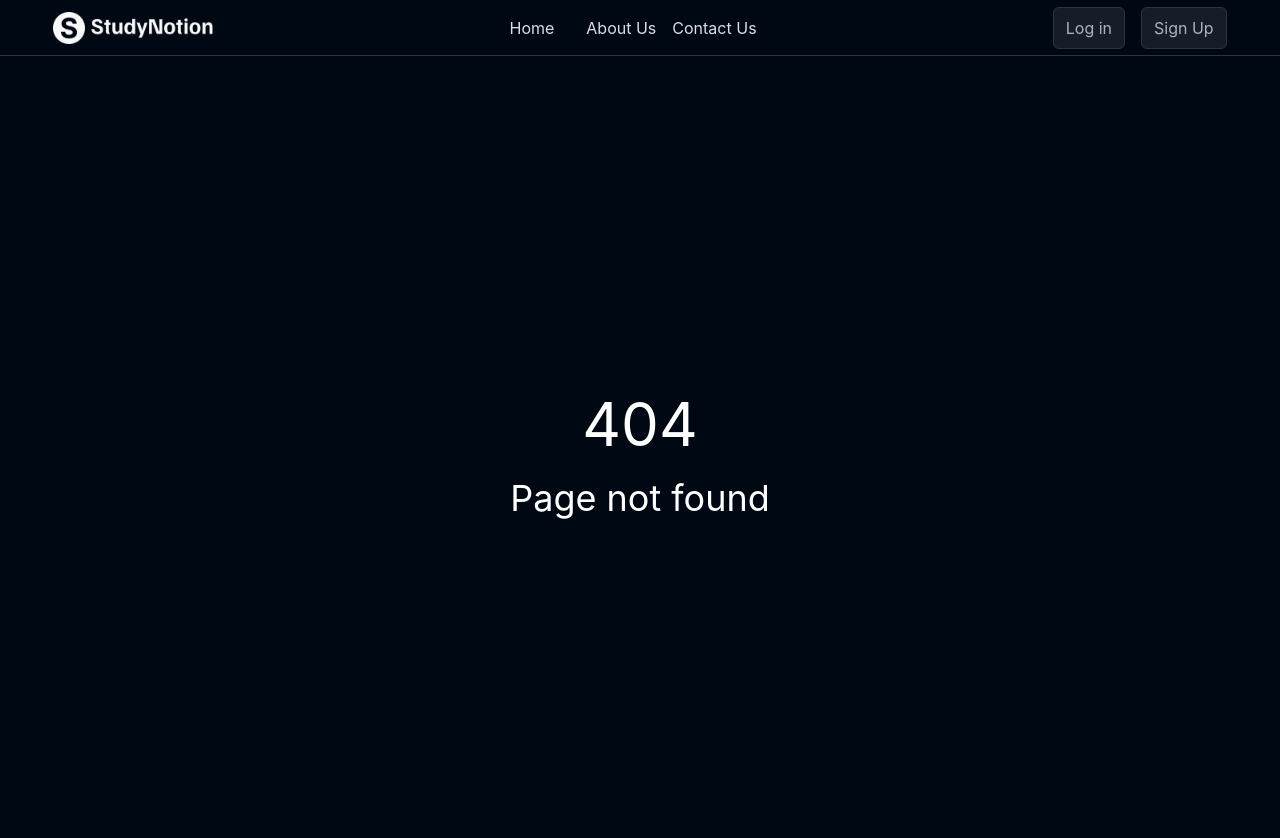
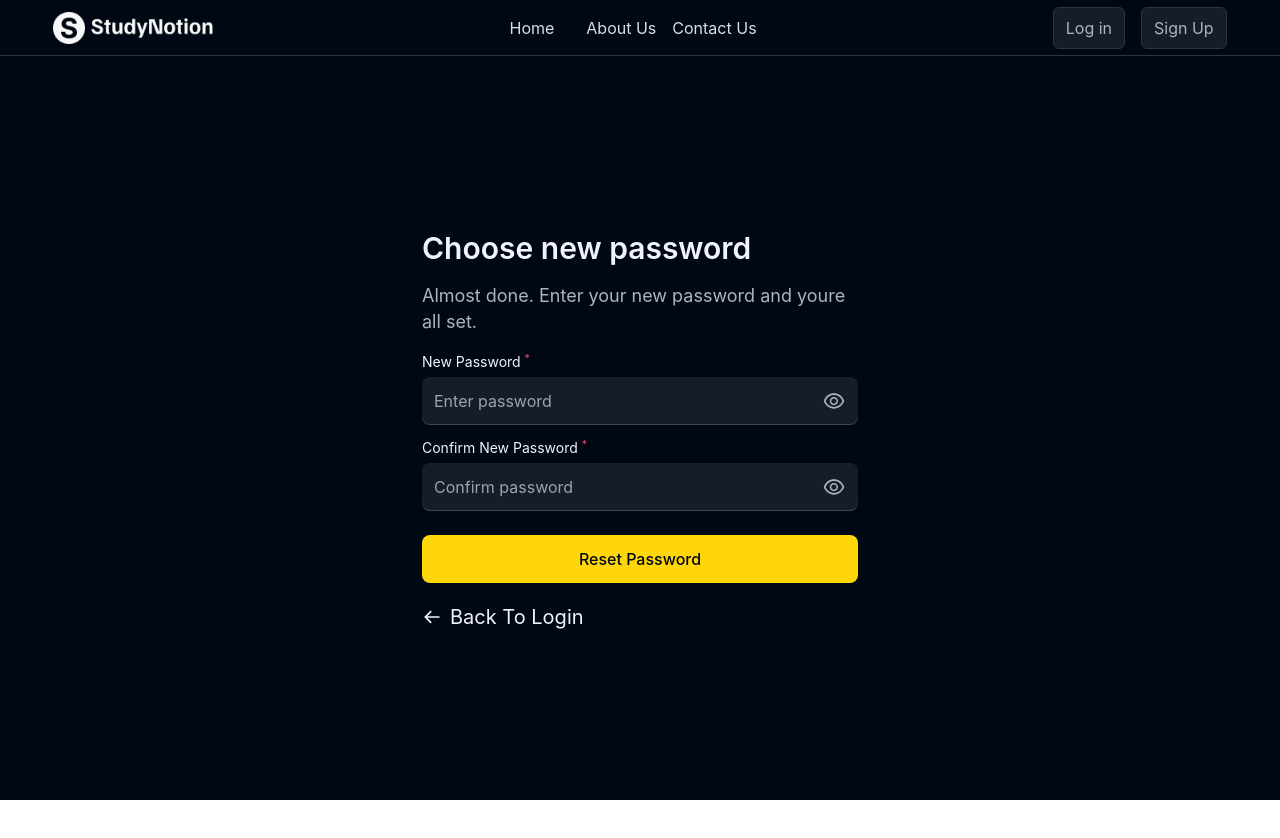
Before and after one commit to ramprogrammer3/studynotion-frontend, a React (Create React App) app: page /update-password/1 in a window 1280 px wide. Before the commit this address had no page. Shown: the top 838 px of the page. After the commit the page ends 800 px from the top, so only its background shows below. Built offline with nearby package versions, Linux system fonts and the light colour scheme.

Commit message:
'updatepassword'

```diff
--- a/src/App.js
+++ b/src/App.js
@@ -1,42 +1,79 @@
-import React from 'react'
-import Navbar from './components/common/Navbar'
-import { Route, Routes } from 'react-router-dom'
-import Home from './pages/Home'
-import About from './pages/About'
-import Contact from './pages/Contact'
-import Login from './pages/Login'
-import Signup from './pages/Signup'
-import Error from "./pages/Error"
-import OpenRoute from './components/core/auth/OpenRoute'
-import VerifyEmail from './pages/VerifyEmail'
-import ForgetPassword from './pages/ForgetPassword'
-
+import React from "react";
+import Navbar from "./components/common/Navbar";
+import { Route, Routes } from "react-router-dom";
+import Home from "./pages/Home";
+import About from "./pages/About";
+import Contact from "./pages/Contact";
+import Login from "./pages/Login";
+import Signup from "./pages/Signup";
+import Error from "./pages/Error";
+import OpenRoute from "./components/core/auth/OpenRoute";
+import VerifyEmail from "./pages/VerifyEmail";
+import ForgetPassword from "./pages/ForgetPassword";
+import UpdatePassword from "./pages/UpdatePassword";
 
 const App = () => {
-
-
   return (
-    <div className='w-screen min-h-screen bg-richblack-900 font-inter'>
+    <div className="w-screen min-h-screen bg-richblack-900 font-inter">
       <Navbar />
       <Routes>
+        <Route path="/" element={<Home />} />
 
-        <Route path='/' element={<Home />} />
+        <Route
+          path="/signup"
+          element={
+            <OpenRoute>
+              <Signup />{" "}
+            </OpenRoute>
+          }
+        />
 
-        <Route path='/signup' element={<OpenRoute ><Signup /> </OpenRoute>} />
+        <Route path="/about" element={<About />} />
 
-        <Route path='/about' element={<About />} />
+        <Route path="/contact" element={<Contact />} />
 
-        <Route path='/contact' element={<Contact />} />
+        <Route
+          path="/login"
+          element={
+            <OpenRoute>
+              {" "}
+              <Login />{" "}
+            </OpenRoute>
+          }
+        />
+        <Route
+          path="/verify-email"
+          element={
+            <OpenRoute>
+              {" "}
+              <VerifyEmail />{" "}
+            </OpenRoute>
+          }
+        />
+        <Route
+          path="/forget-password"
+          element={
+            <OpenRoute>
+              {" "}
+              <ForgetPassword />{" "}
+            </OpenRoute>
+          }
+        />
 
-        <Route path='/login' element={<OpenRoute> <Login /> </OpenRoute>} />
-        <Route path='/verify-email' element = {<OpenRoute> <VerifyEmail /> </OpenRoute>} />
-        <Route path='/forget-password' element = {<OpenRoute> <ForgetPassword /> </OpenRoute>} />
+        <Route
+          path="update-password/:id"
+          element={
+            <OpenRoute>
+              {" "}
+              <UpdatePassword />{" "}
+            </OpenRoute>
+          }
+        />
 
-        <Route path='/*' element={<Error />} />
-
+        <Route path="/*" element={<Error />} />
       </Routes>
     </div>
-  )
-}
+  );
+};
 
-export default App
+export default App;
--- a/src/pages/UpdatePassword.jsx
+++ b/src/pages/UpdatePassword.jsx
@@ -1,9 +1,129 @@
-import React from 'react'
+import React, { useState } from "react";
+import { useDispatch, useSelector } from "react-redux";
+import { Link, useLocation, useNavigate } from "react-router-dom";
+import { BiArrowBack } from "react-icons/bi";
+import { AiOutlineEye, AiOutlineEyeInvisible } from "react-icons/ai";
+import { resetPassword } from "../services/operations/authAPI";
 
 const UpdatePassword = () => {
+  const navigate = useNavigate();
+  const dispatch = useDispatch();
+  const location = useLocation();
+  const { loading } = useSelector((state) => state.auth);
+  const [showPassword, setShowPassword] = useState(false);
+  const [showConfirmPassword, setShowConfirmPassword] = useState(false);
+  const [formData, setFormData] = useState({
+    password: "",
+    confirmPassword: "",
+  });
+
+  const handleOnChange = (e) => {
+    setFormData((prevData) => ({
+      ...prevData,
+      [e.target.name]: e.target.value,
+    }));
+  };
+
+  const { password, confirmPassword } = formData;
+
+  const handleOnSubmit = (e) => {
+    e.preventDefault();
+    const token = location.pathname.split("/").at(-1);
+    dispatch(resetPassword(password, confirmPassword, token, navigate));
+  };
+
   return (
-    <div>UpdatePassword</div>
-  )
-}
+    <div className="grid min-h-[calc(100vh-3.5rem)] place-items-center">
+      {loading ? (
+        <div className="spinner"></div>
+      ) : (
+        <div className="max-w-[500px] p-4 lg:p-8">
+          <h2 className=" text-[20px] md:text-[1.875rem] font-semibold leading-[2.375rem] text-richblack-5">
+            Choose new password
+          </h2>
+          <p className="my-4 text-sm md:text-[1.125rem] leading-[1.625rem] text-richblack-100">
+            Almost done. Enter your new password and youre all set.
+          </p>
+          <form action="" onSubmit={handleOnSubmit}>
+            <label htmlFor="" className="relative">
+              <p className="mb-1 text-[0.875rem] leading-[1.375rem] text-richblack-5">
+                New Password <sup className="text-pink-200">*</sup>{" "}
+              </p>
+              <input
+                required
+                name="password"
+                value={formData.password}
+                onChange={handleOnChange}
+                placeholder="Enter password"
+                type={showPassword ? "text" : "password"}
+                className="w-full rounded-[0.5rem] bg-richblack-800 p-[6px] md:p-[12px]
+              text-richblack-5"
+                style={{
+                  boxShadow: "inset 0px -1px 0px rgba(255, 255, 255, 0.18)",
+                }}
+              />
 
-export default UpdatePassword
+              <span
+                onClick={() => setShowPassword(!showPassword)}
+                className="absolute right-3 top-[32px] md:top-[38px] z-[10] cursor-pointer"
+              >
+                {!showPassword ? (
+                  <AiOutlineEye fontSize={24} fill="#AFB2BF" />
+                ) : (
+                  <AiOutlineEyeInvisible fontSize={24} fill="#AFB2BF" />
+                )}
+              </span>
+            </label>
+
+            <label htmlFor="" className="relative mt-3 block">
+              <p className="mb-1 text-[0.875rem] leading-[1.375rem] text-richblack-5">
+                Confirm New Password <sup className="text-pink-200">*</sup>
+              </p>
+              <input
+                required
+                placeholder="Confirm password"
+                name="confirmPassword"
+                value={formData.confirmPassword}
+                onChange={handleOnChange}
+                type={showConfirmPassword ? "text" : "password"}
+                className="w-full rounded-[0.5rem] bg-richblack-800 p-[6px] md:p-[12px]
+               text-richblack-5"
+                style={{
+                  boxShadow: "inset 0px -1px 0px rgba(255, 255, 255, 0.18)",
+                }}
+              />
+              <span
+                onClick={() => setShowConfirmPassword(!showConfirmPassword)}
+                className="absolute right-3 top-[32px] md:top-[38px] z-[10] cursor-pointer"
+              >
+                {!showConfirmPassword ? (
+                  <AiOutlineEye fontSize={24} fill="#AFB2BF" />
+                ) : (
+                  <AiOutlineEyeInvisible fontSize={24} fill="#AFB2BF" />
+                )}
+              </span>
+            </label>
+
+            <button
+              type="submit"
+              className="mt-6 w-full rounded-[8px] bg-yellow-50
+               py-[8px] md:py-[12px] px-[8px] md:px-[12px] font-medium text-richblack-900"
+            >
+              Reset Password{" "}
+            </button>
+          </form>
+          <div className="mt-6 flex items-center justify-between">
+            <Link to="/login">
+              <p className="flex items-center gap-x-2 text-richblack-5 text-sm md:text-[20px]">
+                {" "}
+                <BiArrowBack /> Back To Login{" "}
+              </p>
+            </Link>
+          </div>
+        </div>
+      )}
+    </div>
+  );
+};
+
+export default UpdatePassword;
--- a/src/services/operations/authAPI.js
+++ b/src/services/operations/authAPI.js
@@ -116,3 +116,26 @@
     dispatch(setLoading(false));
   };
 };
+
+export const resetPassword = (password, confirmPassword, token,navigate) => {
+  return async (dispatch) => {
+    dispatch(setLoading(true));
+    try {
+      const response = await apiConnector("POST", RESETPASSWORD_API, {
+        password,
+        confirmPassword,
+        token,
+      });
+
+      if (!response.data.success) {
+        throw new Error(response.data.message);
+      }
+
+      toast.success(response.data.message);
+      navigate("/login")
+    } catch (error) {
+      toast.error(error.response.data.message);
+    }
+    dispatch(setLoading(false));
+  };
+};
```
